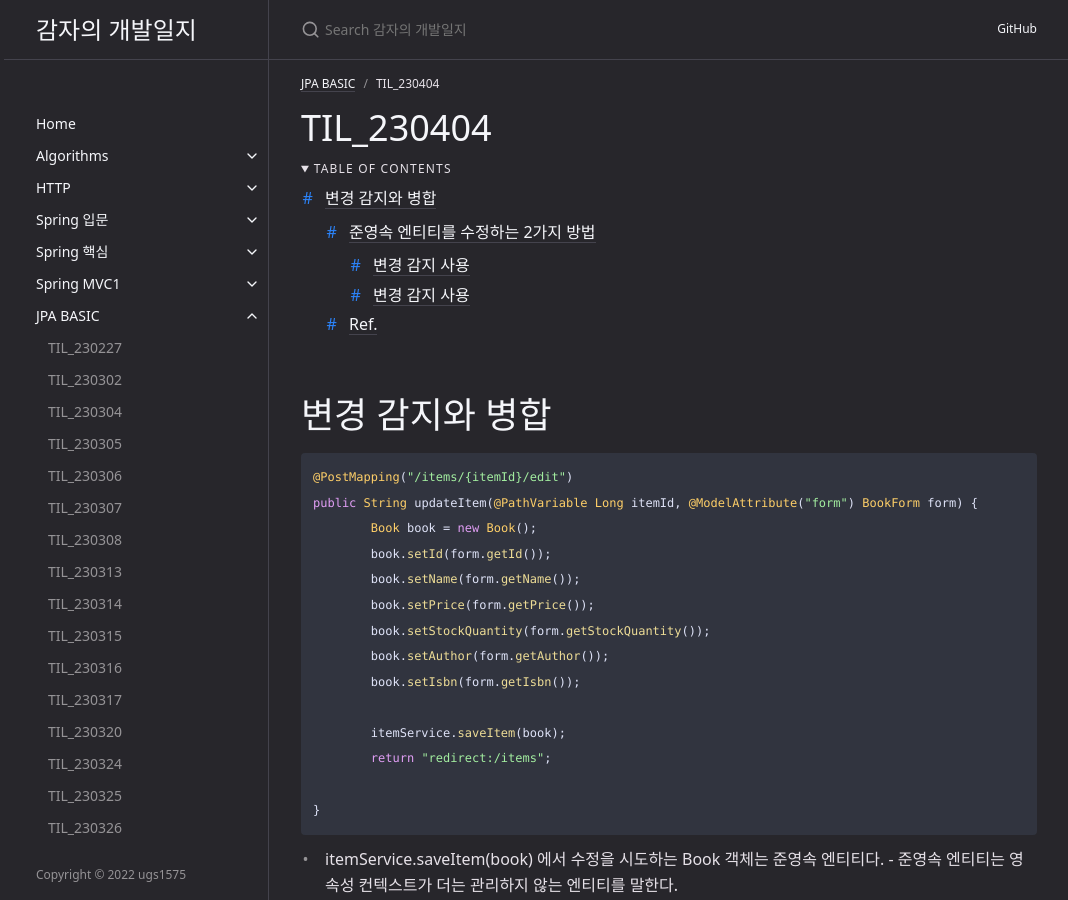
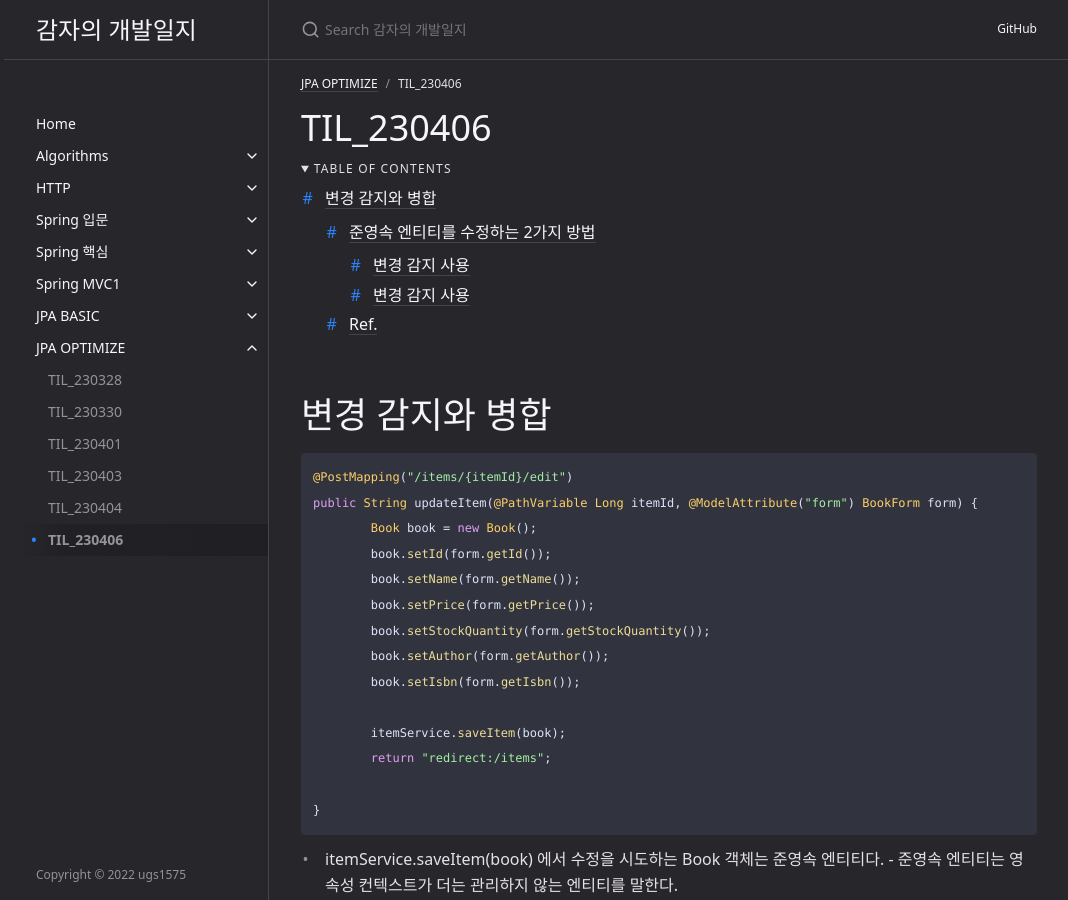
Before and after one commit to ugs1575/ugs1575.github.io, a Jekyll site: the page built from docs/jpa-optimize/til_230406.md, in a window 1280 px wide and 900 px high. Shown: the whole window, without its empty margins (103-1171 px from the left). Built offline with Jekyll 4.4.1, drawn with Linux system fonts in a browser that asks for light colours.

Commit message:
부모페이지 수정, 강의 링크 수정

````diff
--- a/docs/jpa-optimize/til_230328.md
+++ b/docs/jpa-optimize/til_230328.md
@@ -1,7 +1,7 @@
 ---
 layout: default
 title: TIL_230328
-parent: JPA BASIC
+parent: JPA OPTIMIZE
 last_modified_at: "23.03.28"
 ---
 
@@ -56,4 +56,4 @@ logging:
 
 
 ## Ref.
-- <a href="https://www.inflearn.com/course%EC%8A%A4%ED%94%84%EB%A7%81%EB%B6%80%ED%8A%B8-JPA-%ED%99%9C%EC%9A%A9-1/dashboard">김영한님의 JPA 강의</a>
+- <a href="https://www.inflearn.com/course/%EC%8A%A4%ED%94%84%EB%A7%81%EB%B6%80%ED%8A%B8-JPA-%ED%99%9C%EC%9A%A9-1/dashboard">김영한님의 JPA 강의</a>
--- a/docs/jpa-optimize/til_230330.md
+++ b/docs/jpa-optimize/til_230330.md
@@ -1,7 +1,7 @@
 ---
 layout: default
 title: TIL_230330
-parent: JPA BASIC
+parent: JPA OPTIMIZE
 last_modified_at: "23.03.30"
 ---
 
@@ -68,4 +68,4 @@ public class Category {
 
 
 ## Ref.
-- <a href="https://www.inflearn.com/course%EC%8A%A4%ED%94%84%EB%A7%81%EB%B6%80%ED%8A%B8-JPA-%ED%99%9C%EC%9A%A9-1/dashboard">김영한님의 JPA 강의</a>
+- <a href="https://www.inflearn.com/course/%EC%8A%A4%ED%94%84%EB%A7%81%EB%B6%80%ED%8A%B8-JPA-%ED%99%9C%EC%9A%A9-1/dashboard">김영한님의 JPA 강의</a>
--- a/docs/jpa-optimize/til_230401.md
+++ b/docs/jpa-optimize/til_230401.md
@@ -1,7 +1,7 @@
 ---
 layout: default
 title: TIL_230401
-parent: JPA BASIC
+parent: JPA OPTIMIZE
 last_modified_at: "23.04.01"
 ---
 
@@ -157,4 +157,4 @@ public class MemberService {
 	```
 
 ## Ref.
-- <a href="https://www.inflearn.com/course%EC%8A%A4%ED%94%84%EB%A7%81%EB%B6%80%ED%8A%B8-JPA-%ED%99%9C%EC%9A%A9-1/dashboard">김영한님의 JPA 강의</a>
+- <a href="https://www.inflearn.com/course/%EC%8A%A4%ED%94%84%EB%A7%81%EB%B6%80%ED%8A%B8-JPA-%ED%99%9C%EC%9A%A9-1/dashboard">김영한님의 JPA 강의</a>
--- a/docs/jpa-optimize/til_230403.md
+++ b/docs/jpa-optimize/til_230403.md
@@ -1,7 +1,7 @@
 ---
 layout: default
 title: TIL_230403
-parent: JPA BASIC
+parent: JPA OPTIMIZE
 last_modified_at: "23.04.03"
 ---
 
@@ -245,4 +245,4 @@ public void 상품주문_재고수량초과() throws Exception {
 - exception이 발생하기 때문에 fail메서드가 실행되면 안된다.
 
 ## Ref.
-- <a href="https://www.inflearn.com/course%EC%8A%A4%ED%94%84%EB%A7%81%EB%B6%80%ED%8A%B8-JPA-%ED%99%9C%EC%9A%A9-1/dashboard">김영한님의 JPA 강의</a>
+- <a href="https://www.inflearn.com/course/%EC%8A%A4%ED%94%84%EB%A7%81%EB%B6%80%ED%8A%B8-JPA-%ED%99%9C%EC%9A%A9-1/dashboard">김영한님의 JPA 강의</a>
--- a/docs/jpa-optimize/til_230404.md
+++ b/docs/jpa-optimize/til_230404.md
@@ -1,7 +1,7 @@
 ---
 layout: default
 title: TIL_230404
-parent: JPA BASIC
+parent: JPA OPTIMIZE
 last_modified_at: "23.04.04"
 ---
 
@@ -70,4 +70,4 @@ public String create(BookForm form) {
 
 
 ## Ref.
-- <a href="https://www.inflearn.com/course%EC%8A%A4%ED%94%84%EB%A7%81%EB%B6%80%ED%8A%B8-JPA-%ED%99%9C%EC%9A%A9-1/dashboard">김영한님의 JPA 강의</a>
+- <a href="https://www.inflearn.com/course/%EC%8A%A4%ED%94%84%EB%A7%81%EB%B6%80%ED%8A%B8-JPA-%ED%99%9C%EC%9A%A9-1/dashboard">김영한님의 JPA 강의</a>
--- a/docs/jpa-optimize/til_230406.md
+++ b/docs/jpa-optimize/til_230406.md
@@ -1,11 +1,11 @@
 ---
 layout: default
-title: TIL_230404
-parent: JPA BASIC
-last_modified_at: "23.04.04"
+title: TIL_230406
+parent: JPA OPTIMIZE
+last_modified_at: "23.04.06"
 ---
 
-# TIL_230404
+# TIL_230406
 {: .no_toc }
 
 <details open markdown="block">
@@ -132,4 +132,4 @@ findItem.change(name, price, stockQuantity);
 ```
 
 ## Ref.
-- <a href="https://www.inflearn.com/course%EC%8A%A4%ED%94%84%EB%A7%81%EB%B6%80%ED%8A%B8-JPA-%ED%99%9C%EC%9A%A9-1/dashboard">김영한님의 JPA 강의</a>
+- <a href="https://www.inflearn.com/course/%EC%8A%A4%ED%94%84%EB%A7%81%EB%B6%80%ED%8A%B8-JPA-%ED%99%9C%EC%9A%A9-1/dashboard">김영한님의 JPA 강의</a>
````
